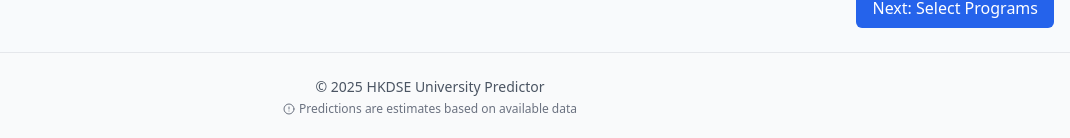
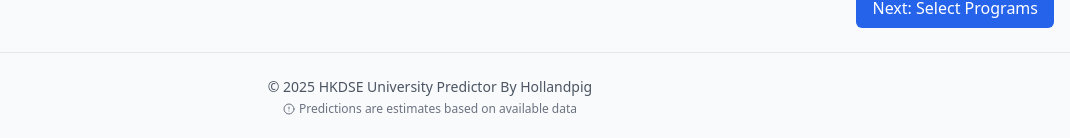
Before and after one commit to pigon9/dse, a React (Vite) app: page / in a window 1280 px wide. Shown: the part 915-1053 px from the top of the page, without its empty margins (210-1280 px from the left). Built offline with nearby package versions, Linux system fonts and the light colour scheme.

Commit message:
Deploy application to Netlify

```diff
--- a/src/components/Footer.tsx
+++ b/src/components/Footer.tsx
@@ -6,7 +6,7 @@ const Footer: React.FC = () => {
     <footer className="bg-gray-50 border-t border-gray-200 mt-auto">
       <div className="container mx-auto px-4 py-6">
         <div className="flex flex-col items-center">
-          <p className="text-sm text-gray-600">© 2025 HKDSE University Predictor</p>
+          <p className="text-sm text-gray-600">© 2025 HKDSE University Predictor By Hollandpig</p>
           <p className="text-xs text-gray-500 flex items-center mt-1">
             <AlertCircle className="h-3 w-3 mr-1" />
             Predictions are estimates based on available data
```
